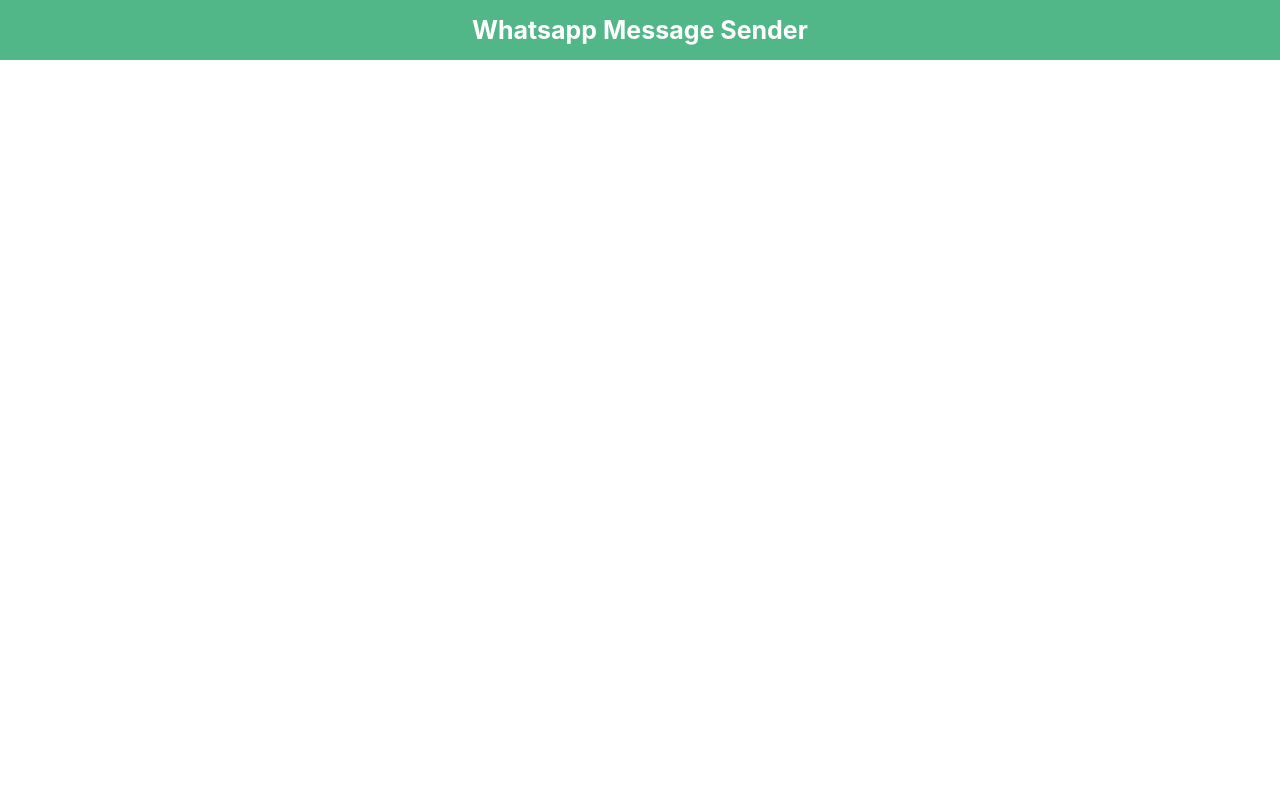
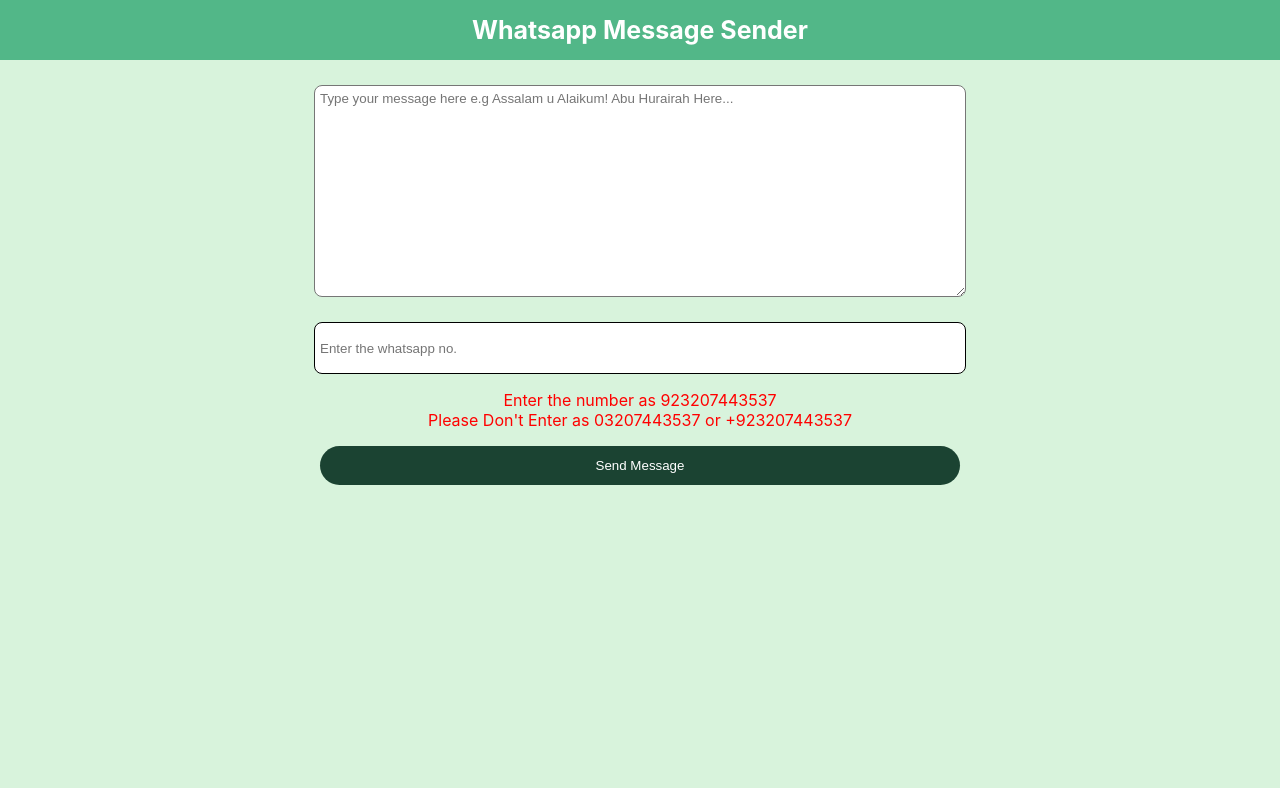
Before and after one commit to AbuHurairah127/whatsapp-automater, a React (Create React App) app: page / in a window 1280 px wide. Built offline with nearby package versions, Linux system fonts and the light colour scheme.

Commit message:
basic styling done of main page

```diff
--- a/src/App.css
+++ b/src/App.css
@@ -1,7 +1,11 @@
 .App {
   text-align: center;
 }
-
+input::-webkit-outer-spin-button,
+input::-webkit-inner-spin-button {
+  -webkit-appearance: none;
+  margin: 0;
+}
 .App-logo {
   height: 40vmin;
   pointer-events: none;
--- a/src/App.js
+++ b/src/App.js
@@ -1,9 +1,79 @@
 import React from "react";
 import Header from "./components/header/Header";
+import "./App.css";
 const App = () => {
   return (
     <div className="App">
       <Header />
+      <main
+        style={{
+          backgroundColor: "#d8f3dc",
+          width: "100%",
+          minHeight: "91vh",
+        }}
+      >
+        <div
+          style={{
+            display: "flex",
+            justifyContent: "center",
+            alignItems: "center",
+            width: "100%",
+            flexDirection: "column",
+          }}
+        >
+          <textarea
+            style={{
+              marginTop: 25,
+              width: "50%",
+              outline: "none",
+              minHeight: 200,
+              fontFamily: "sans-serif",
+              borderRadius: 8,
+              padding: 5,
+            }}
+            type="text"
+            placeholder="Type your message here e.g Assalam u Alaikum! Abu Hurairah Here..."
+          />
+          <input
+            style={{
+              marginTop: 25,
+              width: "50%",
+              height: 40,
+              borderRadius: 8,
+              outline: "none",
+              padding: 5,
+              border: "1px solid black",
+            }}
+            type="number"
+            placeholder="Enter the whatsapp no."
+          />
+          <p
+            style={{
+              color: "red",
+            }}
+          >
+            Enter the number as 923207443537
+            <br />
+            Please Don't Enter as 03207443537 or +923207443537
+          </p>
+          <a href="">
+            <button
+              type="button"
+              style={{
+                backgroundColor: "#1b4332",
+                color: "white",
+                border: 0,
+                width: "50vw",
+                paddingTop: 12,
+                paddingBottom: 12,
+                borderRadius: 100,
+              }}
+            >
+              Send Message
+            </button>
+          </a>
+        </div>
+      </main>
     </div>
   );
 };
```
